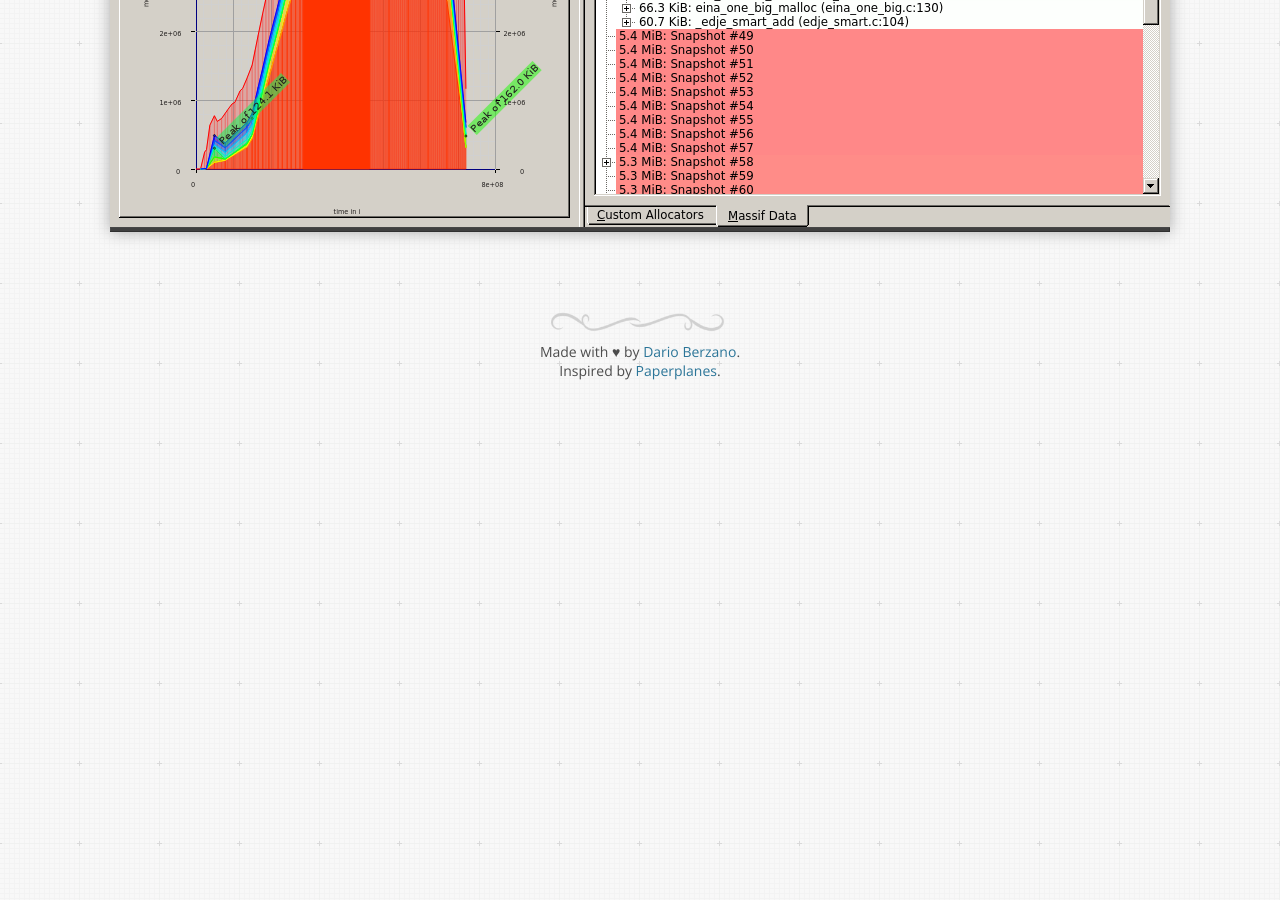
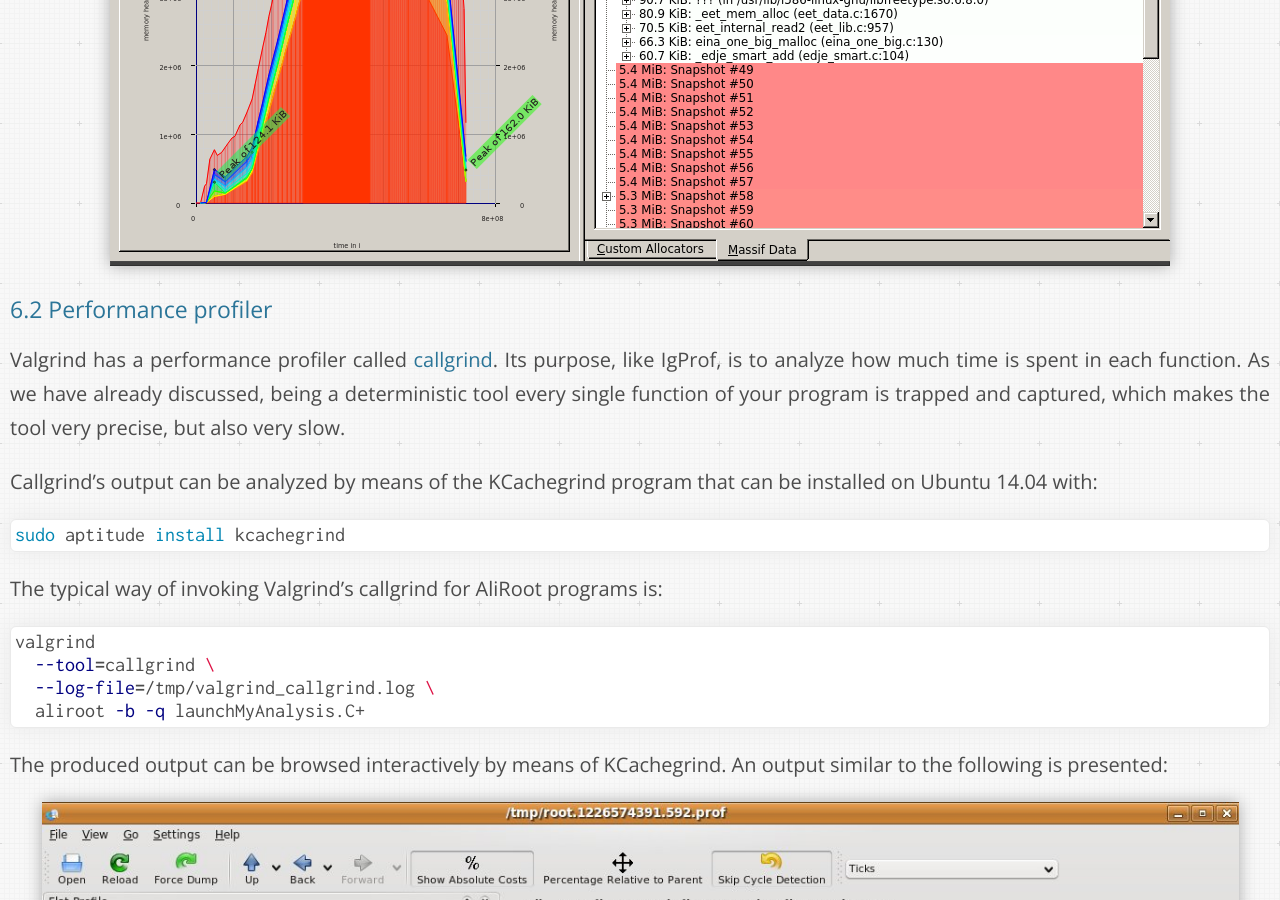
Before and after one commit to dberzano/dberzano.github.io, a Jekyll site: the page built from alice/debug/index.md, in a window 1280 px wide and 900 px high, scrolled down 34757 px. Built offline with Jekyll 4.4.1, drawn with Linux system fonts in a browser that asks for light colours; Markdown is read by kramdown in place of the engine named in the settings; before the commit the page ends 35162 px from its top, so only the background shows below that; some of the changed text lies outside the part shown.

Commit message:
DebugTut: cachegrind

````diff
--- a/alice/debug/index.md
+++ b/alice/debug/index.md
@@ -1631,6 +1631,41 @@ An example of the interactive output produced by massif-visualizer is
 presented:
 
 ![massif-visualizer](massif-visualizer.png)
+
+
+### Performance profiler
+
+Valgrind has a performance profiler called
+[callgrind](http://valgrind.org/docs/manual/cl-manual.html). Its
+purpose, like IgProf, is to analyze how much time is spent in each
+function. As we have already discussed, being a deterministic tool
+every single function of your program is trapped and captured, which
+makes the tool very precise, but also very slow.
+
+Callgrind's output can be analyzed by means of the KCachegrind program
+that can be installed on Ubuntu 14.04 with:
+
+```bash
+sudo aptitude install kcachegrind
+```
+
+The typical way of invoking Valgrind's callgrind for AliRoot programs
+is:
+
+```bash
+valgrind
+  --tool=callgrind \
+  --log-file=/tmp/valgrind_callgrind.log \
+  aliroot -b -q launchMyAnalysis.C+
+```
+
+The produced output can be browsed interactively by means of
+KCachegrind. An output similar to the following is presented:
+
+![KCachegrind](kcachegrind.jpg)
+
+where coloed blocks indentify graphically which are the functions
+where your program spends most of its time.
 
 <!--
 
````
Also changed, not shown: other parts of alice/debug/index.md (+1 -1 lines), alice/debug/kcachegrind.jpg (added).
